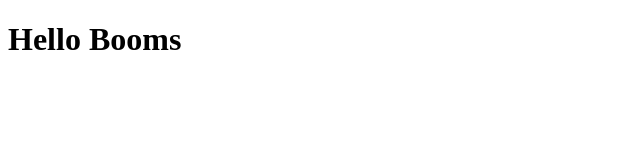
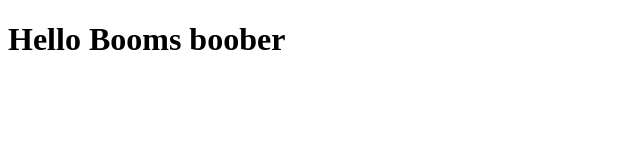
Before and after one commit to nawaz99/newrepo, a plain HTML site: page index.html in a window 1280 px wide. Shown: the whole page, without its empty margins (0-640 px from the left). Drawn offline with Linux system fonts and the light colour scheme.

Commit message:
changed index and app files

```diff
--- a/app.js
+++ b/app.js
@@ -0,0 +1 @@
+console.log("Hello");
--- a/index.html
+++ b/index.html
@@ -7,6 +7,6 @@
     <title>Document</title>
 </head>
 <body>
-    <h1>Hello Booms</h1>
+    <h1>Hello Booms boober</h1>
 </body>
 </html>
```
